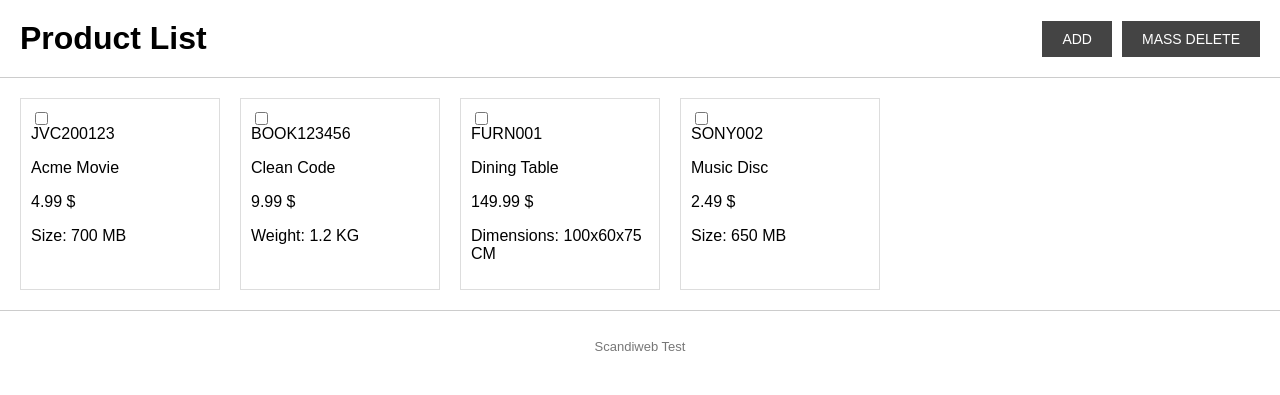
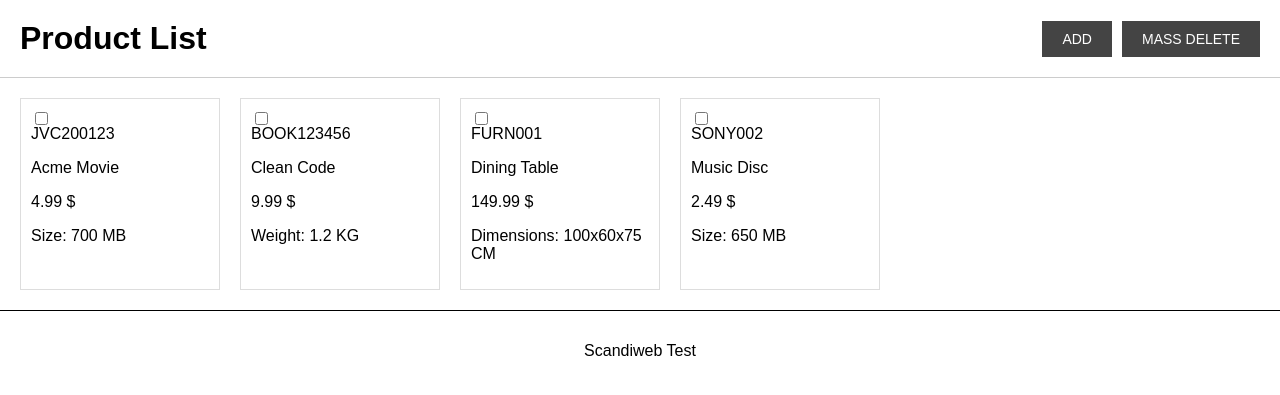
Before and after one commit to Rihardssss/scandiweb-test, a PHP site: page / in a window 1280 px wide. Shown: the top 395 px of the page. Run offline with PHP 8.4, Linux system fonts and the light colour scheme.

Commit message:
Update style.css

```diff
--- a/style.css
+++ b/style.css
@@ -61,10 +61,8 @@ body {
   left: 10px;
 }
 
+
 footer {
   text-align: center;
   padding: 15px;
-  border-top: 1px solid #ccc;
-  font-size: 13px;
-  color: #777;
-}
+  border-top: 1px solid
```
